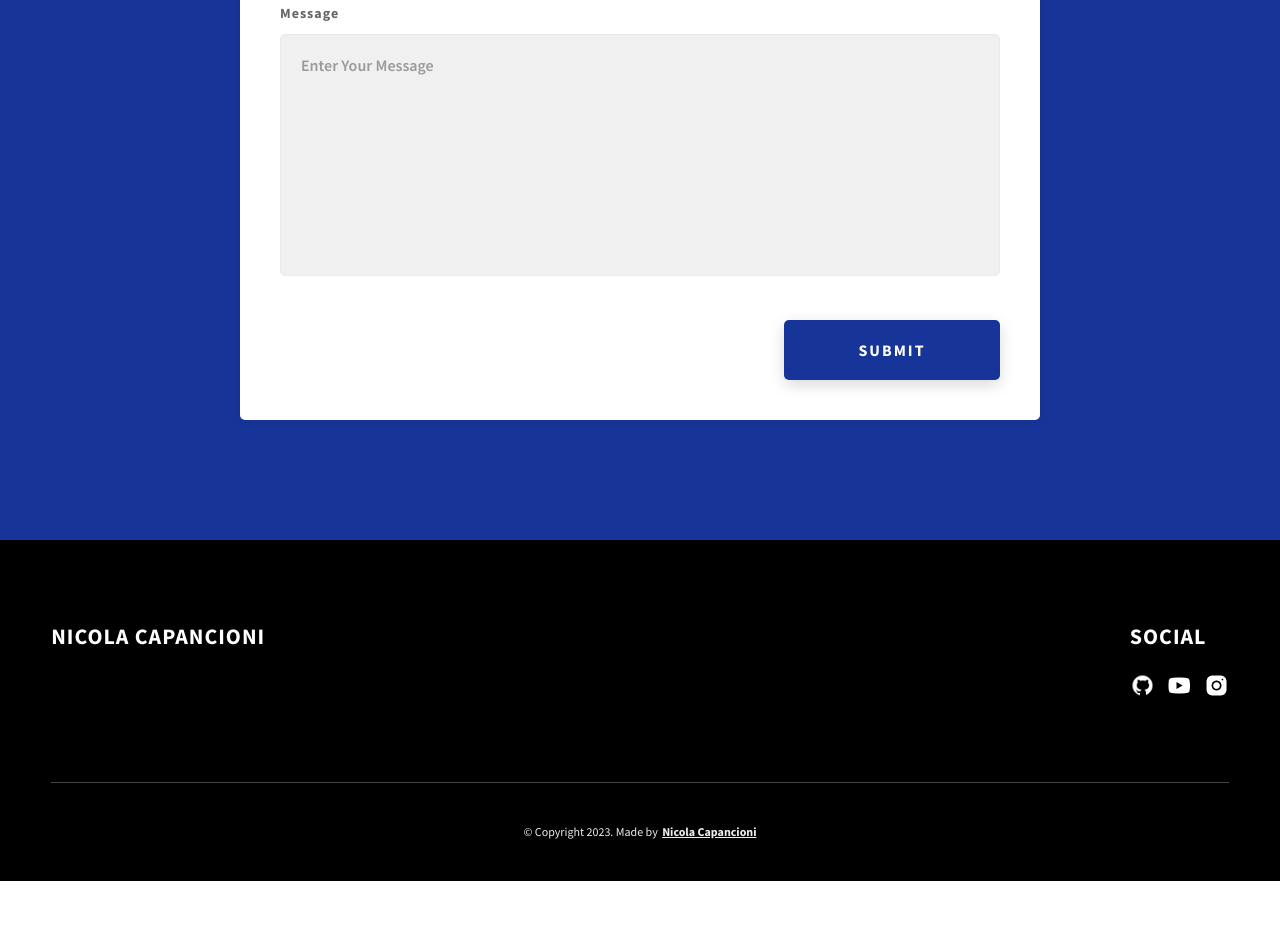
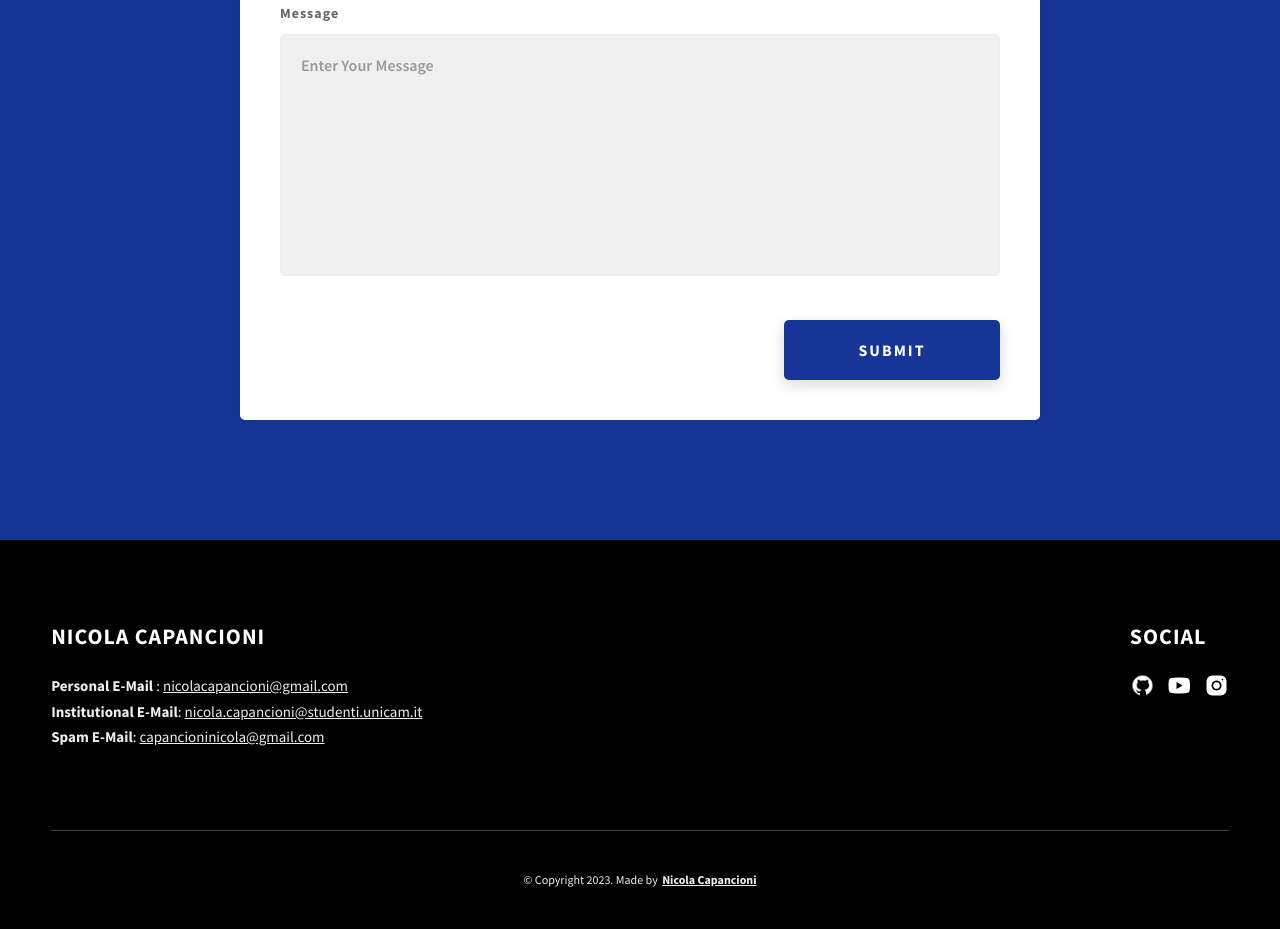
Before and after one commit to Capsoide1512/Capsoide1512.github.io, a website: page index.html in a window 1280 px wide. Shown: the part 2764-3693 px from the top of the page. Before the commit the page ends 3645 px from the top, so only its background shows below. Drawn offline with Linux system fonts and the light colour scheme.

Commit message:
modifiche footer

```diff
--- a/index.html
+++ b/index.html
@@ -351,10 +351,11 @@
           </div>
           <div class="main-footer__row main-footer__row-2">
             <h4 class="heading heading-sm text-lt">Nicola Capancioni</h4>
-            <!--<p class="main-footer__short-desc">
-              Lorem ipsum dolor sit amet consectetur adipisicing elit facilis
-              tempora explicabo quae quod deserunt
-            </p> -->
+            <p class="main-footer__short-desc">
+              <b>Personal E-Mail</b> :      <u>nicolacapancioni@gmail.com</u><br>
+              <b>Institutional E-Mail</b>:  <u>nicola.capancioni@studenti.unicam.it</u> <br>
+              <b>Spam E-Mail</b>:           <u>capancioninicola@gmail.com</u>
+            </p>
           </div>
         </div>
 
```
